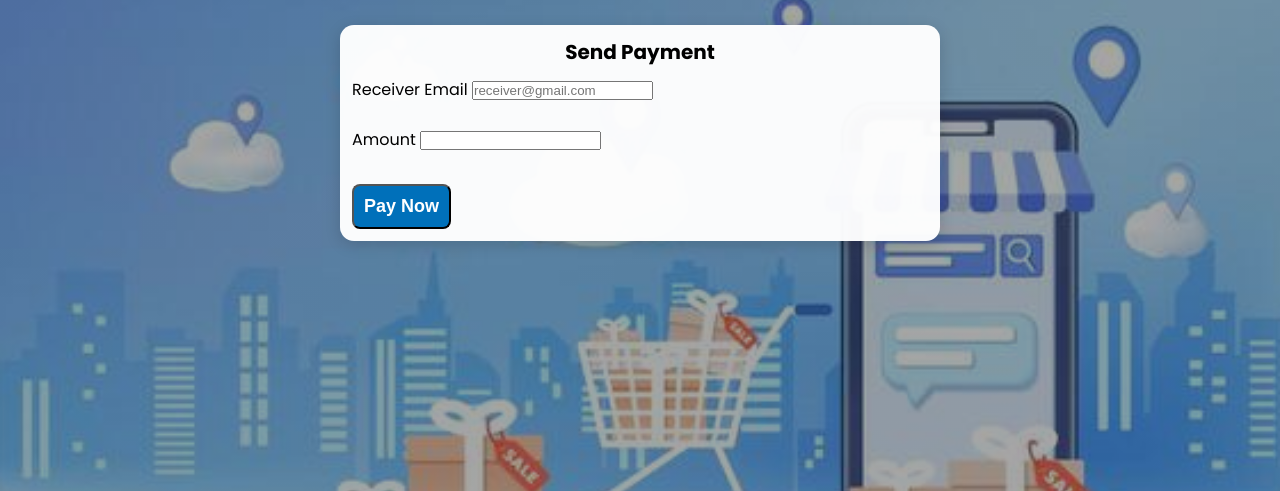
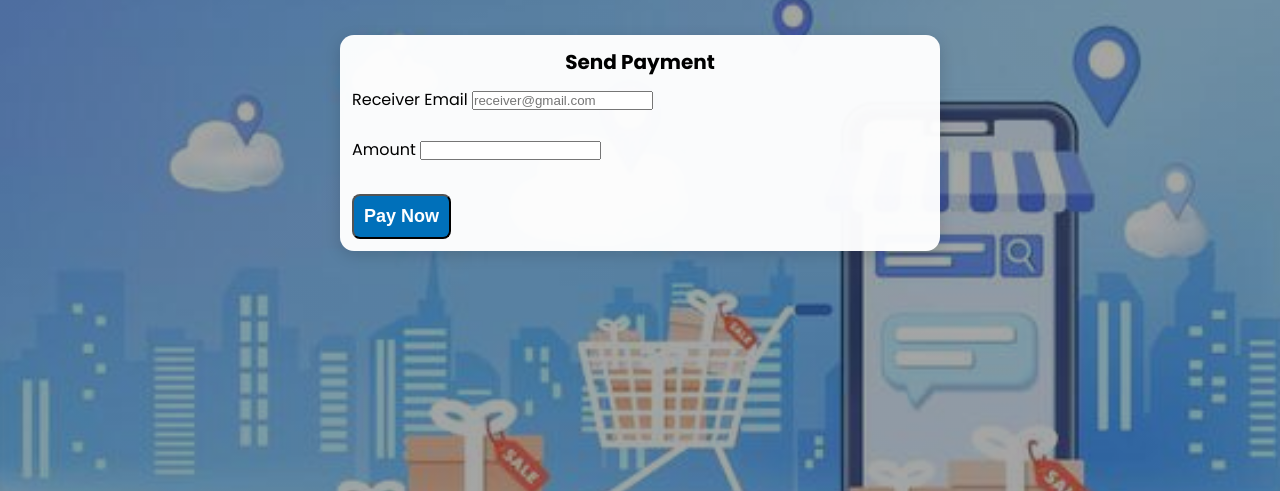
Before and after one commit to Madheswaran/Projects, a Flask app: page /pay in a window 1280 px wide. Shown: the part 81-572 px from the top of the page. Run offline with Flask 3, Linux system fonts and the light colour scheme; the visitor is signed in with stand-in values (Sample User, id 1); some libraries are stand-ins or nearby versions.

Commit message:
ui fixes9

```diff
--- a/devops/paypal-app/frontend-service/static/style.css
+++ b/devops/paypal-app/frontend-service/static/style.css
@@ -196,9 +196,11 @@ body{
 
     width:980px;
 
-    margin:25px auto;
+    margin:35px auto;
 
     display:flex;
+
+    align-items:flex-start;
 
     gap:18px;
 
@@ -218,9 +220,9 @@ body{
 
     flex-direction:column;
 
-    gap:8px;
+    gap:16px;
 
-    margin-top:-25px;
+    align-self:flex-start;
 
 }
 
```
